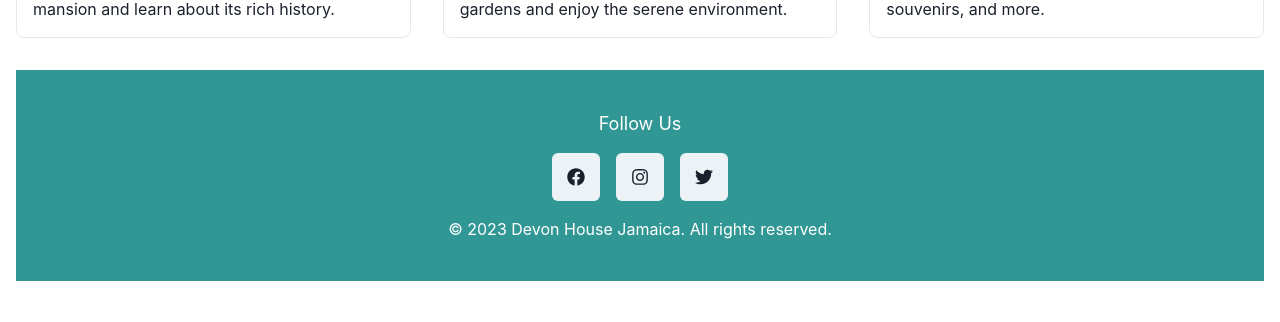
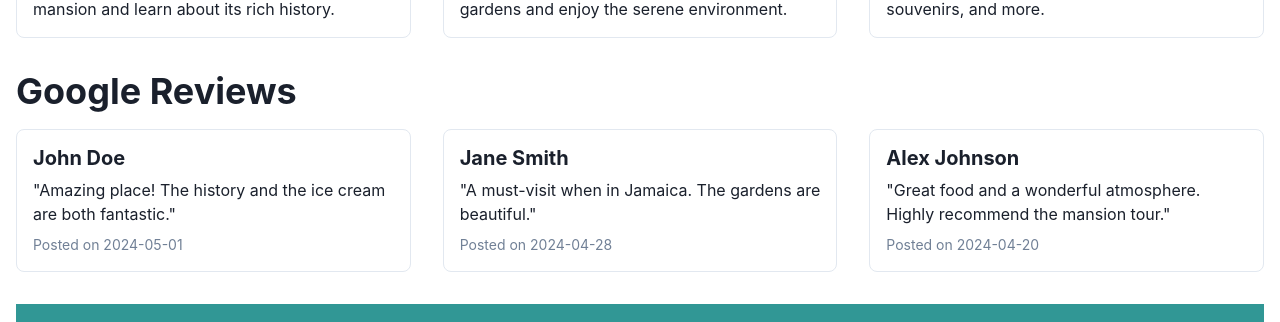
Before and after one commit to GPT-Engineer-App/vibrant-jamaica-experience, a React (Vite) app: page / in a window 1280 px wide. Shown: the part 1591-1913 px from the top of the page. Before the commit the page ends 1888 px from the top, so only its background shows below. Built offline with nearby package versions, Linux system fonts and the light colour scheme.

Commit message:
Added a Google Reviews section to the `Index.jsx` page with placeholder reviews.
Prompt: please add google review on the page

```diff
--- a/src/pages/Index.jsx
+++ b/src/pages/Index.jsx
@@ -94,7 +94,43 @@ const Index = () => {
           </SimpleGrid>
         </Box>
 
-        {/* Footer Section */}
+        {}
+        <Box>
+          <Heading as="h2" size="xl" mb={4}>
+            Google Reviews
+          </Heading>
+          <SimpleGrid columns={{ base: 1, md: 2, lg: 3 }} spacing={8}>
+            <Box borderWidth="1px" borderRadius="lg" overflow="hidden" p={4}>
+              <Heading as="h3" size="md">
+                John Doe
+              </Heading>
+              <Text mt={2}>"Amazing place! The history and the ice cream are both fantastic."</Text>
+              <Text mt={2} fontSize="sm" color="gray.500">
+                Posted on 2024-05-01
+              </Text>
+            </Box>
+            <Box borderWidth="1px" borderRadius="lg" overflow="hidden" p={4}>
+              <Heading as="h3" size="md">
+                Jane Smith
+              </Heading>
+              <Text mt={2}>"A must-visit when in Jamaica. The gardens are beautiful."</Text>
+              <Text mt={2} fontSize="sm" color="gray.500">
+                Posted on 2024-04-28
+              </Text>
+            </Box>
+            <Box borderWidth="1px" borderRadius="lg" overflow="hidden" p={4}>
+              <Heading as="h3" size="md">
+                Alex Johnson
+              </Heading>
+              <Text mt={2}>"Great food and a wonderful atmosphere. Highly recommend the mansion tour."</Text>
+              <Text mt={2} fontSize="sm" color="gray.500">
+                Posted on 2024-04-20
+              </Text>
+            </Box>
+          </SimpleGrid>
+        </Box>
+
+        {}
         <Box textAlign="center" py={10} bg="teal.500" color="white">
           <Text fontSize="lg">Follow Us</Text>
           <HStack spacing={4} justify="center" mt={4}>
```
